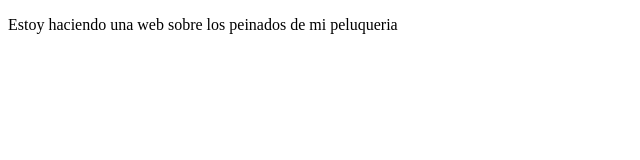
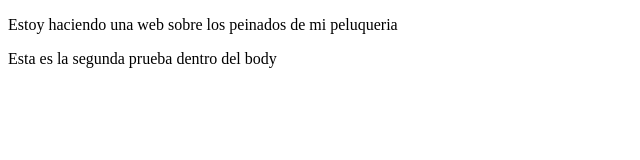
Before and after one commit to pzargue370/peluqueria, a plain HTML site: page index.html in a window 1280 px wide. Shown: the whole page, without its empty margins (0-640 px from the left). Drawn offline with Linux system fonts and the light colour scheme.

Commit message:
he subido el index

```diff
--- a/index.html
+++ b/index.html
@@ -8,6 +8,8 @@
 <body>
 
     <p>Estoy haciendo una web sobre los peinados de mi peluqueria</p>
+    <p>Esta es la segunda prueba dentro del body</p>
+
 
 </body>
 </html>
```
